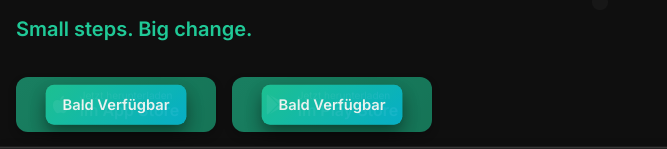
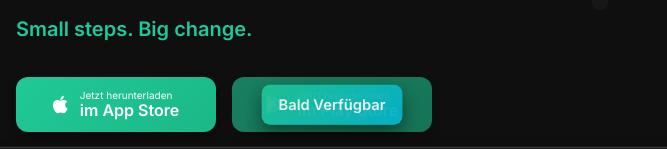
Before and after one commit to Abutanara/exaura-website, a website: page de/index.html in a window 1280 px wide. Shown: the part 653-802 px from the top of the page, 0-667 px from the left. Drawn offline with Linux system fonts and the light colour scheme.

Commit message:
index.html aktualisieren
iOS Button aktiviert

```diff
--- a/de/index.html
+++ b/de/index.html
@@ -257,16 +257,14 @@
                 <p class="hero-slogan" data-translate="hero.slogan">Small steps. Big change.</p>
                 <div class="hero-buttons" id="hero-buttons">
                     <div class="app-store-btn-wrapper">
-                        <a href="#" class="btn btn-primary app-store-btn disabled" data-store="ios">
+                        <a href="https://apps.apple.com/de/app/my-quitly-rauchfrei-werden/id6754508949" class="btn btn-primary app-store-btn" data-store="ios">
                             <i class="fab fa-apple"></i>
                             <div class="btn-text">
                                 <span class="btn-small">Jetzt herunterladen</span>
                                 <span class="btn-large">im App Store</span>
                             </div>
                         </a>
-                        <div class="coming-soon-overlay">
-                            <span data-translate="hero.comingSoon">Bald Verfügbar</span>
-                        </div>
+
                     </div>
                     <div class="app-store-btn-wrapper">
                         <a href="#" class="btn btn-primary app-store-btn disabled" data-store="android">
```
